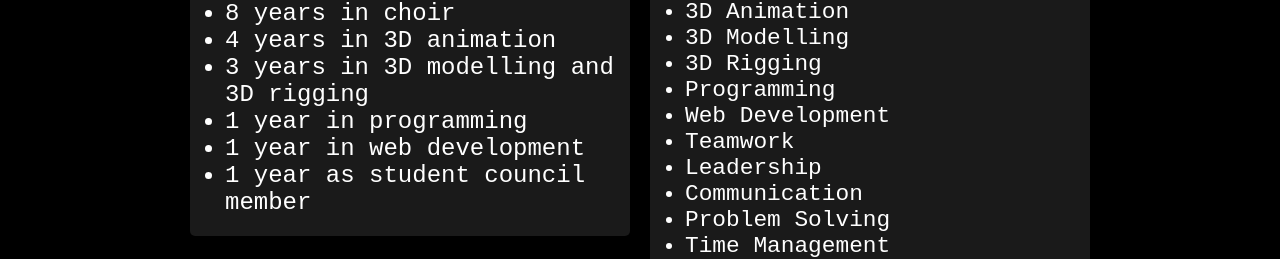
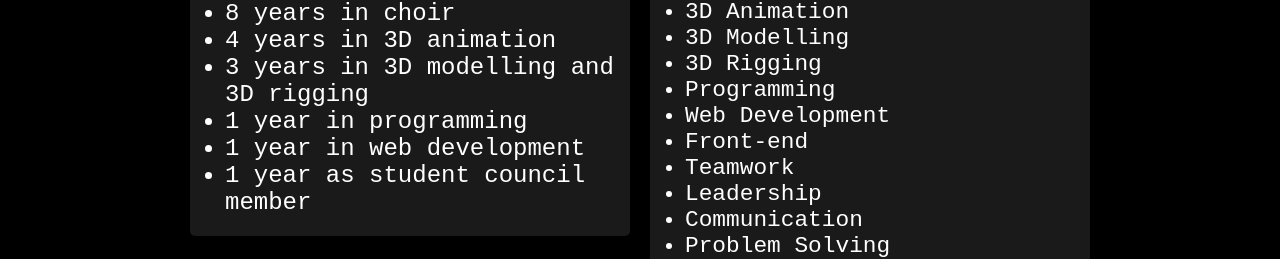
Before and after one commit to LurckeA/LurckeA.github.io, a React (Vite) app: page / in a window 1280 px wide. Shown: the part 590-849 px from the top of the page. Built offline with nearby package versions, Linux system fonts and the light colour scheme; the HTML template or start-up script is replaced by a standard one.

Commit message:
Update App.tsx

```diff
--- a/src/App.tsx
+++ b/src/App.tsx
@@ -89,6 +89,7 @@ export default function App() {
                 <li>3D Rigging</li>
                 <li>Programming</li>
                 <li>Web Development</li>
+                <li>Front-end</li>
                 <li>Teamwork</li>
                 <li>Leadership</li>
                 <li>Communication</li>
```
